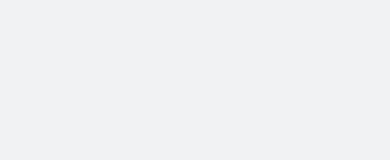
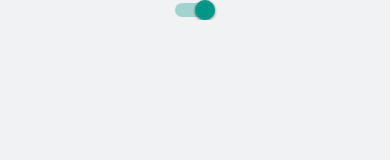
Before and after one commit to willbastidas/calculator, a React Native app: screen / in a window 390 px wide. Shown: the top 160 px of the page. Built offline with nearby package versions, Linux system fonts and the light colour scheme.

Commit message:
modo oscuro no funcional

```diff
--- a/App.tsx
+++ b/App.tsx
@@ -8,20 +8,24 @@ import Mykeyboard from './components/myKeyboard';
 
 export default function App() {
   const [theme, setTheme] =useState('light');
-  return (
-    // eltheme,proiver es para proveer una caracteristica a todo el view
+  return ( <>
+   <SafeAreaView style={theme === 'light' ? styles.container2 : [styles.container2, {backgroundColor: '#000'}]}>
+    <Switch
+        value ={theme === 'light'}
+        onValueChange={()=>setTheme(theme === 'light' ? 'dark' : 'light')}
+      />
+
+    </SafeAreaView>
+    {/* // eltheme,proiver es para proveer una caracteristica a todo el view */}
     < themeContext.Provider value ={theme} >
     {/* para cambiar el estilo o el tema (theme) dentro del view se le agrega un estilo para se puede cambiar utilizando un switch para realizar el cambio  */}
     <SafeAreaView style={theme === 'light' ? styles.container : [styles.container, {backgroundColor: '#000'}]}>
       <StatusBar style="auto" />
       {/* este switch se le agregara la funcion de cambiar de color */}
-      {/* <Switch
-        value ={theme === 'light'}
-        onValueChange={()=>setTheme(theme === 'light' ? 'dark' : 'light')}
-      /> */}
       <Mykeyboard/>
     </SafeAreaView>
     </themeContext.Provider>
+    </>
   );
 }
 
@@ -32,4 +36,10 @@ const styles = StyleSheet.create({
     alignItems: 'center',
     justifyContent: 'flex-start',
   },
+  container2: {
+    padding:30,
+    backgroundColor: colores.light,
+    alignItems: 'center',
+  }
+
 });
```
